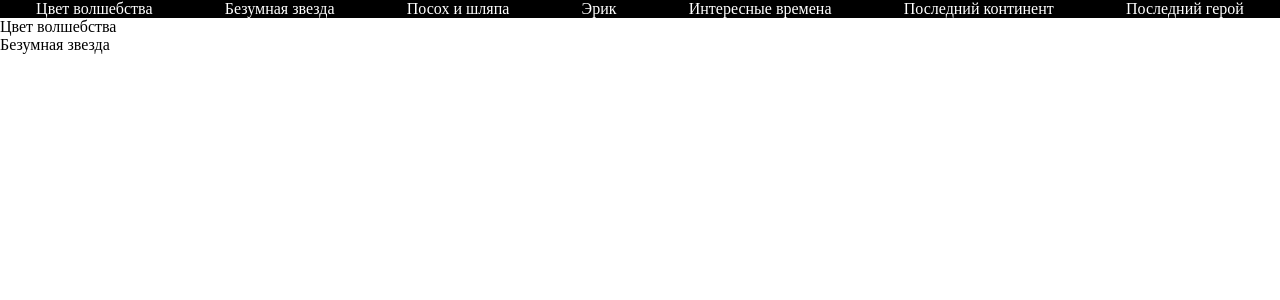
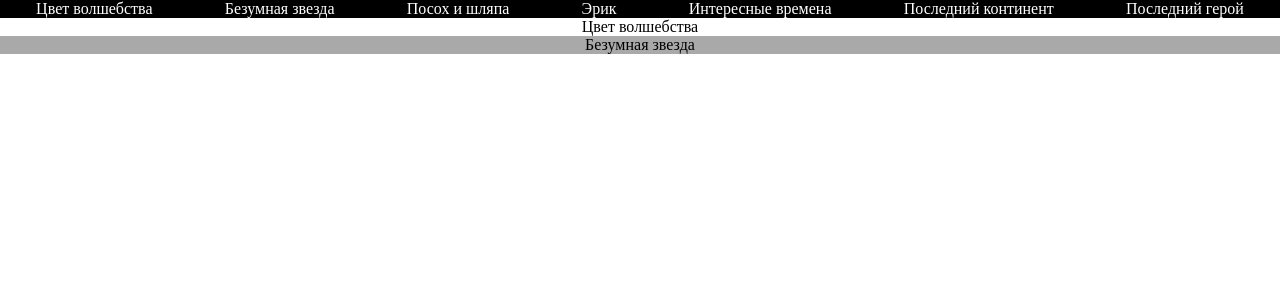
Before and after one commit to sztustud/project, a PHP site: page /rinswind.html in a window 1280 px wide. Shown: the top 300 px of the page. Run offline with PHP 8.4, Linux system fonts and the light colour scheme.

Commit message:
Update rinswind.css

```diff
--- a/css/rinswind.css
+++ b/css/rinswind.css
@@ -16,3 +16,12 @@ header {
     color: white;
     width: 100%;
 }
+
+.first, .second {
+    display: grid;
+    justify-items: center;
+}
+
+.second {
+    background-color: darkgray;
+}
```
